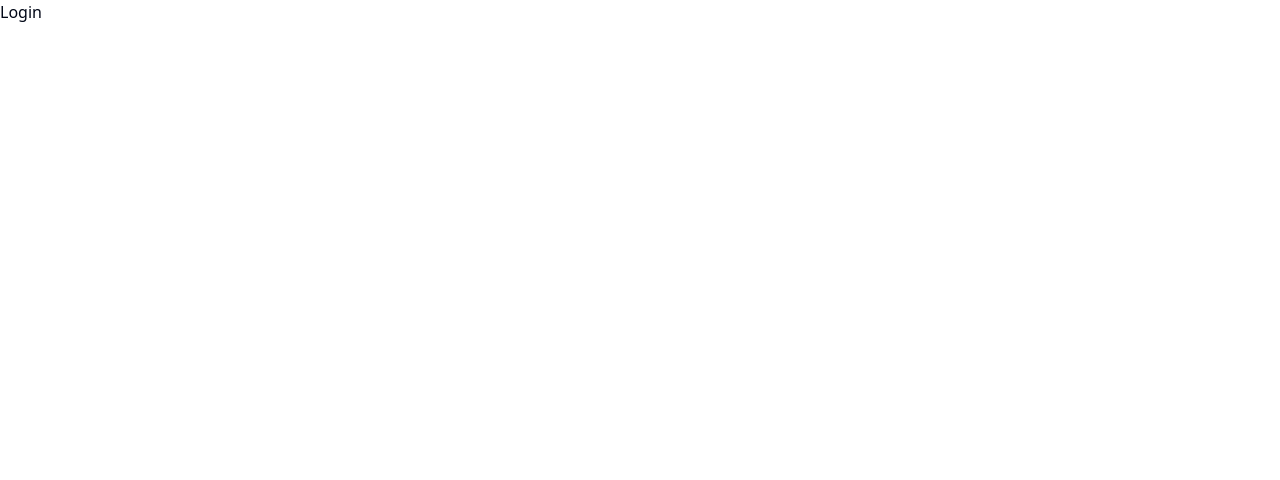
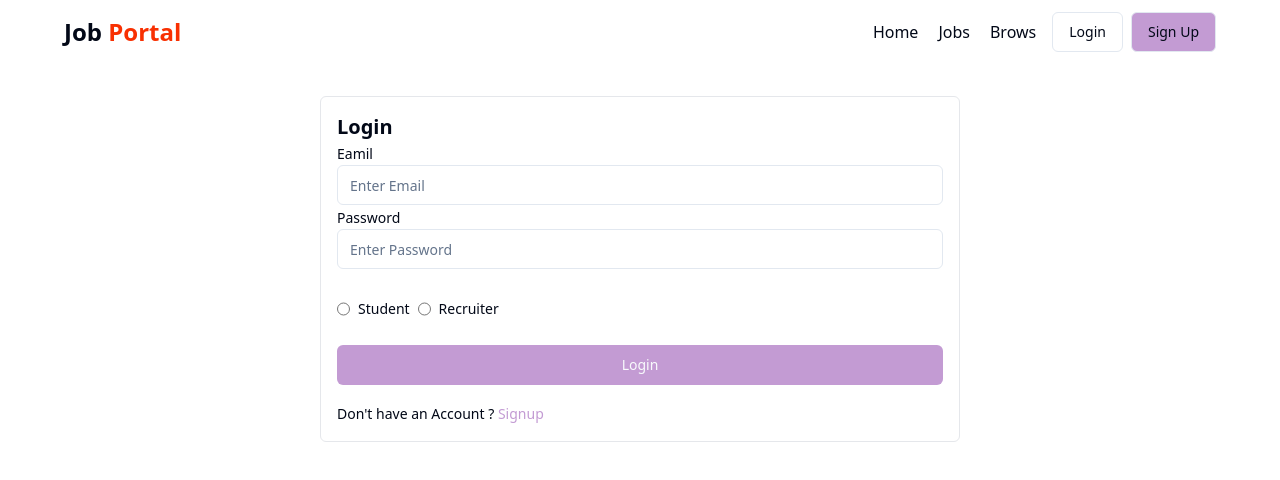
Before and after one commit to Tamoghna35/job_portal, a React (Vite) app in the folder frontend/: page /login in a window 1280 px wide. Shown: the top 480 px of the page. Built offline with nearby package versions, Linux system fonts and the light colour scheme.

Commit message:
need to add multer

```diff
--- a/frontend/package.json
+++ b/frontend/package.json
@@ -20,12 +20,14 @@
     "class-variance-authority": "^0.7.0",
     "clsx": "^2.1.1",
     "lucide-react": "^0.436.0",
+    "next-themes": "^0.3.0",
     "primeicons": "^7.0.0",
     "primereact": "^10.8.2",
     "react": "^18.3.1",
     "react-dom": "^18.3.1",
     "react-redux": "^9.1.2",
     "react-router-dom": "^6.26.1",
+    "sonner": "^1.5.0",
     "tailwind-merge": "^2.5.2",
     "tailwindcss-animate": "^1.0.7"
   },
--- a/frontend/src/components/auth/Login.jsx
+++ b/frontend/src/components/auth/Login.jsx
@@ -1,9 +1,114 @@
-import React from 'react'
+import React, { useState } from "react";
+import Navbar1 from "../shared/Navbar1";
+import { Label } from "@/components/ui/label";
+import { Input } from "@/components/ui/input";
+import { RadioGroup, RadioGroupItem } from "@/components/ui/radio-group";
+import { Button } from "@/components/ui/button";
+import { Link } from "react-router-dom";
 
 const Login = () => {
+  const[input, setInput] = useState({
+    email: "",
+    password: "",
+    role:"",
+  });
+
+  const handleInputChange = (e) => {
+    setInput({...input,  [e.target.name]: e.target.value })
+  }
+
+  const handleFormSubmit = async (e) => {
+    e.preventDefault();
+
+
+    try {
+      const res = await axios.post(`${USER_API_END_POINT}/register`, input, {
+        headers: {
+          "Content-type": "application/json",
+        },
+        withCredentials: true,
+      });
+      if (res.data.success) {
+        navigate("/");
+        toast.success(res.data.message);
+      }
+    } catch (error) {
+      console.log(error);
+    }
+  };
   return (
-    <div>Login</div>
-  )
-}
+    <div>
+      <Navbar1 />
+      <div className="flex max-w-7xl justify-center items-center mx-auto">
+        <form
+          onSubmit={handleFormSubmit}
+          className="w-1/2 border border-gray-200 rounded-md p-4 my-10"
+        >
+          <h1 className="font-bold text-xl ">Login</h1>
 
-export default Login
+          <div>
+            <Label>Eamil</Label>
+            <Input
+              type="email"
+              placeholder="Enter Email"
+              name="email"
+              value={input.email}
+              onChange={handleInputChange}
+            />
+          </div>
+
+          <div>
+            <Label>Password</Label>
+            <Input
+              type="password"
+              placeholder="Enter Password"
+              name="password"
+              value={input.password}
+              onChange={handleInputChange}
+            />
+          </div>
+          <div className="mt-5 flex justify-between items-center">
+            <RadioGroup defaultValue="option-one" className="flex">
+              <div className="flex items-center space-x-2">
+                <Input
+                  type="radio"
+                  name="role"
+                  value="student"
+                  checked={input.role === "student"}
+                  onChange={handleInputChange}
+                  className="cursor-pointer"
+                />
+                <Label htmlFor="option-one">Student</Label>
+              </div>
+              <div className="flex items-center space-x-2">
+                <Input
+                  type="radio"
+                  name="role"
+                  value="recruiter"
+                  checked={input.role === "recruiter"}
+                  onChange={handleInputChange}
+                  className="cursor-pointer"
+                />
+                <Label htmlFor="option-two">Recruiter</Label>
+              </div>
+            </RadioGroup>
+          </div>
+          <Button
+            type="submit"
+            className="w-full my-4 bg-[#c39bd3] hover:bg-[#c477e2]"
+          >
+            Login
+          </Button>
+          <span className="text-sm">
+            Don't have an Account ?{" "}
+            <Link to="/signup" className="text-[#c39bd3]">
+              Signup
+            </Link>
+          </span>
+        </form>
+      </div>
+    </div>
+  );
+};
+
+export default Login;
--- a/frontend/src/components/auth/Signup.jsx
+++ b/frontend/src/components/auth/Signup.jsx
@@ -1,32 +1,102 @@
-import React from "react";
+import React, { useState } from "react";
 import Navbar1 from "../shared/Navbar1";
 import { Label } from "@/components/ui/label";
 import { Input } from "@/components/ui/input";
 import { RadioGroup, RadioGroupItem } from "@/components/ui/radio-group";
 import { Button } from "@/components/ui/button";
+import { Link, useNavigate } from "react-router-dom";
+import axios from "axios";
+import { USER_API_END_POINT } from "@/utils/constant";
+import { toast } from "sonner";
+
+const Signup = () => {
+  const [input, setInput] = useState({
+    fullName: "",
+    email: "",
+    phoneNumber: "",
+    password: "",
+    role: "",
+    file: "",
+  });
+  const navigate = useNavigate();
+
+  const handleInputChange = (e) => {
+    setInput({ ...input, [e.target.name]: e.target.value });
+  };
+  const handleFileChange = (e) => {
+    setInput({ ...input, file: e.target.files?.[0] });
+  };
+  const handleFormSubmit = async (e) => {
+    e.preventDefault();
+    console.log(input); // Log input to verify that all fields are correctly captured
+
+    const formData = new FormData();
+    formData.append("fullName", input.fullName);
+    formData.append("email", input.email);
+    formData.append("phoneNumber", input.phoneNumber);
+    formData.append("password", input.password);
+    formData.append("role", input.role);
+    if (input.file) {
+      formData.append("file", input.file);
+    }
 
 
-const Signup = () => {
+
+    try {
+      const res = await axios.post(`${USER_API_END_POINT}/register`, formData, {
+        headers: { "Content-Type": "multipart/form-data" },
+        withCredentials: true,
+      });
+       console.log("Tamoghna");
+      console.log("Response ===> ", res);
+
+      if (res.data.success) {
+        navigate("/login");
+        toast.success(res.data.message);
+      }
+    } catch (error) {
+      console.error(error);
+      // toast.error(error.res.data.message);
+    }
+  };
+
   return (
     <div>
       <Navbar1 />
       <div className="flex max-w-7xl justify-center items-center mx-auto">
-        <form className="w-1/2 border border-gray-200 rounded-md p-4 my-10">
+        <form
+          onSubmit={handleFormSubmit}
+          className="w-1/2 border border-gray-200 rounded-md p-4 my-10"
+        >
           <h1 className="font-bold text-xl ">Sign Up</h1>
           <div>
             <Label>Full Name</Label>
-            <Input type="text" placeholder="Enter FullName" name="fullname" />
+            <Input
+              type="text"
+              placeholder="Enter FullName"
+              name="fullName"
+              value={input.fullName}
+              onChange={handleInputChange}
+            />
           </div>
           <div>
             <Label>Eamil</Label>
-            <Input type="email" placeholder="Enter Email" name="email" />
+            <Input
+              type="email"
+              placeholder="Enter Email"
+              name="email"
+              value={input.email}
+              onChange={handleInputChange}
+            />
           </div>
           <div>
             <Label>Phone Number</Label>
             <Input
-              type="number"
+              type="text"
               placeholder="Enter Phone Number"
-              name="phonnumber"
+              name="phoneNumber"
+              value={input.phoneNumber}
+              onChange={handleInputChange}
             />
           </div>
           <div>
@@ -35,27 +105,33 @@
               type="password"
               placeholder="Enter Password"
               name="password"
+              value={input.password}
+              onChange={handleInputChange}
             />
           </div>
           <div className="mt-5 flex justify-between items-center">
-            <RadioGroup defaultValue="option-one" className="flex">
+            <RadioGroup className="flex">
               <div className="flex items-center space-x-2">
                 <Input
                   type="radio"
                   name="role"
                   value="student"
+                  checked={input.role === "student"}
+                  onChange={handleInputChange}
                   className="cursor-pointer"
                 />
-                <Label htmlFor="option-one">Student</Label>
+                <Label>Student</Label>
               </div>
               <div className="flex items-center space-x-2">
                 <Input
                   type="radio"
                   name="role"
                   value="recruiter"
+                  checked={input.role === "recruiter"}
+                  onChange={handleInputChange}
                   className="cursor-pointer"
                 />
-                <Label htmlFor="option-two">Recruiter</Label>
+                <Label>Recruiter</Label>
               </div>
             </RadioGroup>
             <div className="flex justify-center items-center gap-2">
@@ -63,6 +139,7 @@
               <Input
                 accept="image/*"
                 type="file"
+                onChange={handleFileChange}
                 className="cursor-pointer w-2/3"
               />
             </div>
@@ -73,6 +150,12 @@
           >
             Sign Up
           </Button>
+          <span className="text-sm">
+            Already have an Account ?{" "}
+            <Link to="/login" className="text-[#c39bd3]">
+              Login
+            </Link>
+          </span>
         </form>
       </div>
     </div>
--- /dev/null
+++ b/frontend/src/components/ui/sonner.jsx
@@ -0,0 +1,28 @@
+import { useTheme } from "next-themes"
+import { Toaster as Sonner } from "sonner"
+
+const Toaster = ({
+  ...props
+}) => {
+  const { theme = "system" } = useTheme()
+
+  return (
+    (<Sonner
+      theme={theme}
+      className="toaster group"
+      toastOptions={{
+        classNames: {
+          toast:
+            "group toast group-[.toaster]:bg-background group-[.toaster]:text-foreground group-[.toaster]:border-border group-[.toaster]:shadow-lg",
+          description: "group-[.toast]:text-muted-foreground",
+          actionButton:
+            "group-[.toast]:bg-primary group-[.toast]:text-primary-foreground",
+          cancelButton:
+            "group-[.toast]:bg-muted group-[.toast]:text-muted-foreground",
+        },
+      }}
+      {...props} />)
+  );
+}
+
+export { Toaster }
--- a/frontend/src/main.jsx
+++ b/frontend/src/main.jsx
@@ -2,9 +2,11 @@
 import { createRoot } from 'react-dom/client'
 import App from './App.jsx'
 import './index.css'
+import { Toaster } from './components/ui/sonner.jsx'
 
 createRoot(document.getElementById('root')).render(
   <StrictMode>
     <App />
+    <Toaster/>
   </StrictMode>,
 )
--- /dev/null
+++ b/frontend/src/utils/constant.js
@@ -0,0 +1 @@
+export const USER_API_END_POINT = "http://localhost:8080/api/v1/JobUser";
```
Also changed, not shown: 1 other file (tests, documents, lock files or other folders).
